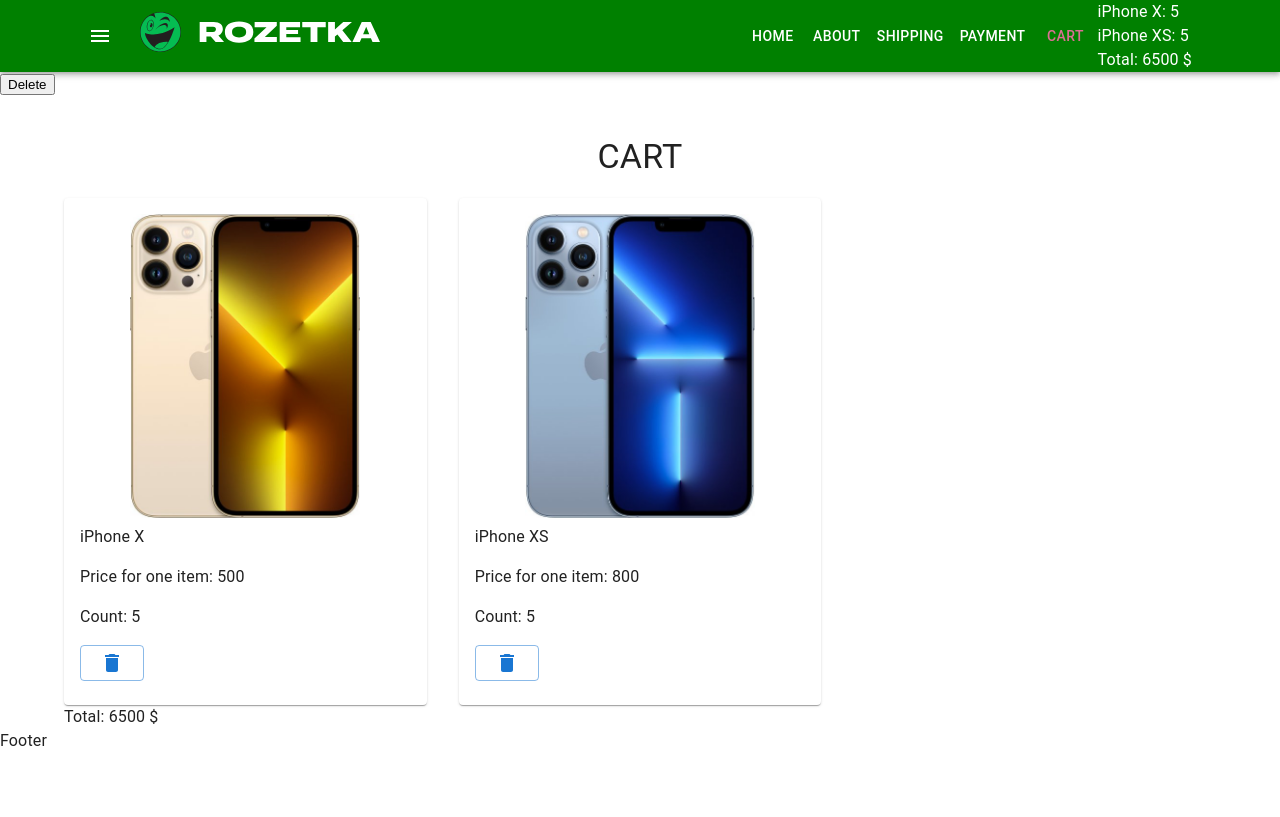
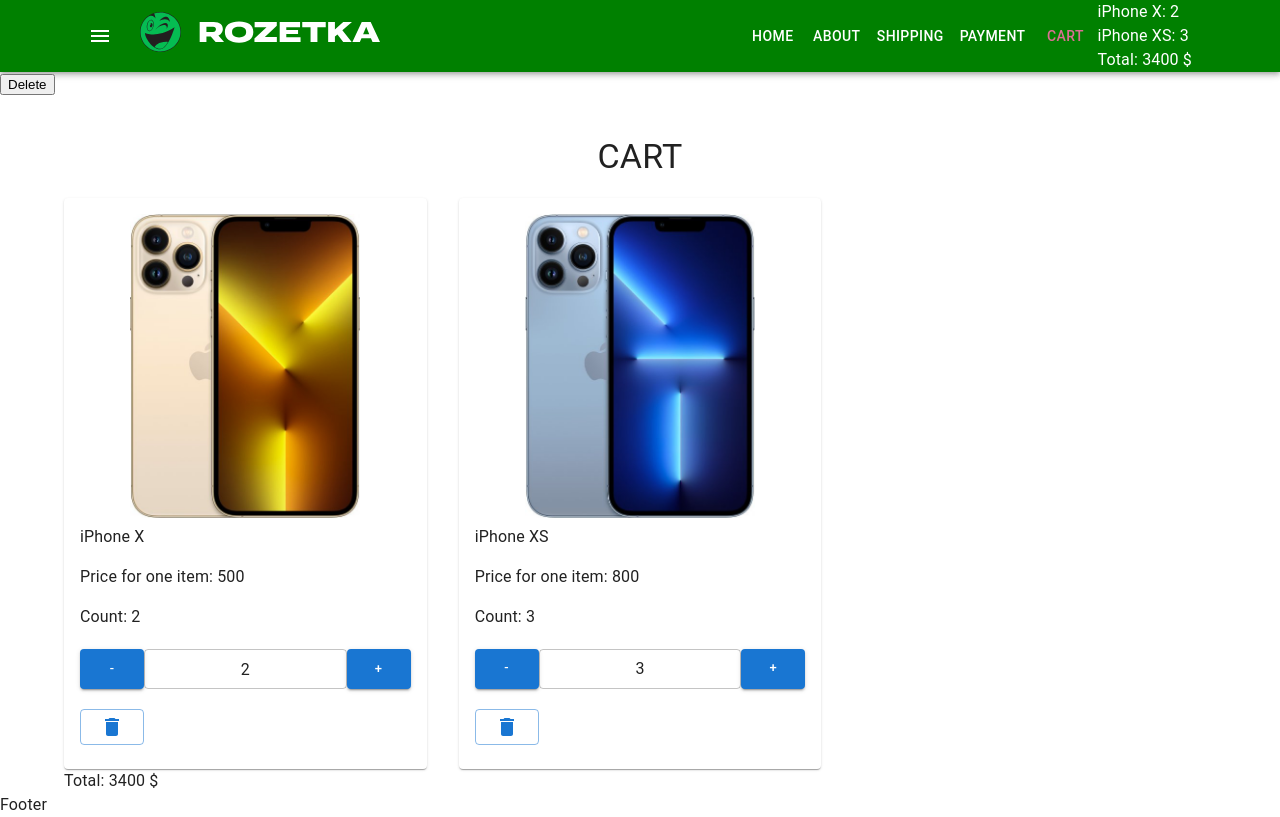
Before and after one commit to gsmoff/todo-react, a React (Create React App) app: page /cart in a window 1280 px wide. Built offline with nearby package versions, Linux system fonts and the light colour scheme.

Commit message:
add comditionals onDecrementClick

```diff
--- a/src/components/Cart/CartProductList.tsx
+++ b/src/components/Cart/CartProductList.tsx
@@ -14,7 +14,8 @@ type Props = {
     [key: number]: Product;
   };
   CartItem?: any;
-  removeProductFromCart?: (id: number) => void
+  removeProductFromCart?: (id: number) => void;
+  changeProductQuantity?: (id: number, count: number) => void;
 };
 
 const CartProductList = ({
@@ -22,6 +23,7 @@ const CartProductList = ({
   productsObject = getProductsObject(productsArray),
   CartItem = CartProductListItem,
   removeProductFromCart,
+  changeProductQuantity,
 }: Props) => {
   return (
     <>
@@ -31,6 +33,7 @@ const CartProductList = ({
           product={productsObject[parseInt(productId)]}
           productCount={productsInCart[parseInt(productId)]}
           removeProductFromCart={removeProductFromCart}
+          changeProductQuantity={changeProductQuantity}
         />
       ))}
     </>
--- a/src/components/Cart/CartProductListItemExtended.tsx
+++ b/src/components/Cart/CartProductListItemExtended.tsx
@@ -2,17 +2,20 @@ import { Card, CardContent, Grid, Button } from "@mui/material";
 import { Product } from "components/Products/productsArray";
 import "./CartProductListItemExtended.scss";
 import DeleteIcon from "@mui/icons-material/Delete";
+import Guantity from 'components/Guantity/Guantity'
 
 type Props = {
   product: Product;
   productCount: number;
-  removeProductFromCart: (id: number) => void;
+  removeProductFromCart: (id: number) => void
+  changeProductQuantity: (id: number, count: number) => void
 };
 
 const CartProductListItemExtended = ({
   product,
   productCount,
   removeProductFromCart,
+  changeProductQuantity,
 }: Props) => {
   return (
     <Grid item xs={12} sm={4}>
@@ -24,6 +27,18 @@ const CartProductListItemExtended = ({
           <div>{product.name}</div>
           <p>Price for one item: {product.price}</p>
           <p>Count: {productCount}</p>
+          <Guantity
+            minCount={0}
+            count={productCount}
+            onDecrementClick={() => {
+              productCount === 1
+                ? removeProductFromCart(product.id)
+                : changeProductQuantity(product.id, productCount - 1);
+            }}
+            onIncrementClick={() =>
+              changeProductQuantity(product.id, productCount + 1)
+            }
+          />
           <Button
             variant="outlined"
             onClick={() => removeProductFromCart(product.id)}
--- /dev/null
+++ b/src/components/Guantity/Guantity.tsx
@@ -0,0 +1,40 @@
+import React from "react";
+import { Button, TextField } from "@mui/material";
+
+type Props = {
+  onDecrementClick?: () => void;
+  onIncrementClick?: () => void;
+  count: number;
+  minCount?: number;
+};
+
+const Guantity = ({
+  onDecrementClick,
+  onIncrementClick,
+  count,
+  minCount = 1,
+}: Props) => {
+  return (
+    <div className="product-quantity">
+      <Button
+        variant="contained"
+        size="small"
+        onClick={onDecrementClick}
+        disabled={count <= minCount}
+      >
+        -
+      </Button>
+      <TextField size="small" value={count} variant="outlined" />
+      <Button
+        variant="contained"
+        size="small"
+        onClick={onIncrementClick}
+        disabled={count >= 10}
+      >
+        +
+      </Button>
+    </div>
+  );
+};
+
+export default Guantity;
--- a/src/components/Products/ProductsListItem.scss
+++ b/src/components/Products/ProductsListItem.scss
@@ -33,7 +33,7 @@
 .product-quantity {
     display: flex;
     justify-content: center;
-    margin-top: 10px;
+    margin: 20px 0;
     input {
         text-align: center;
     }
--- a/src/components/Products/ProductsListItem.tsx
+++ b/src/components/Products/ProductsListItem.tsx
@@ -9,7 +9,7 @@ import {
 import "../Products/ProductsListItem.scss";
 import React, { useState } from "react";
 import { green } from "@mui/material/colors";
-
+import Guantity from 'components/Guantity/Guantity'
 type Props = {
   id: number;
   name: string;
@@ -55,7 +55,7 @@ const ProductsListItem = ({
           {type}
         </div>
         <div className="product-features">
-          <span>Capacity:</span> {capacity} Gb
+          <span>Capacity:</span > {capacity} Gb
         </div>
         <div className="product-price">Price: {price} $</div>
 
@@ -63,27 +63,11 @@ const ProductsListItem = ({
           <p>Color:{color}</p>
           <button onClick={changeColor}>Change color</button>
         </div>
-
-        <div className="product-quantity">
-          <Button
-            variant="contained"
-            size="small"
-            onClick={onDecrementClick}
-            disabled={count <= 1}
-          >
-            -
-          </Button>
-          <TextField size="small" value={count} variant="outlined" />
-          <Button
-            variant="contained"
-            size="small"
-            onClick={() => setCount(count + 1)}
-
-            disabled={count >= 10}
-          >
-            +
-          </Button>
-        </div>
+        <Guantity
+          onDecrementClick={onDecrementClick}
+          onIncrementClick={onIncrementClick}
+          count={count}
+        />
       </CardContent>
       <CardActions className="btn-wrap">
         <Button
--- a/src/conteiner/App/App.tsx
+++ b/src/conteiner/App/App.tsx
@@ -16,8 +16,8 @@ type AppProps = {
 
 const App = (props: Props) => {
   const [productsInCart, setProductsInCart] = useState<AppProps>({
-    1: 5,
-    2: 5,
+    1: 2,
+    2: 3,
   });
 
   const addProductToCart = (id: number, count: number) => {
@@ -38,6 +38,14 @@ const App = (props: Props) => {
     );
   };
 
+const changeProductQuantity = (id: number, count: number) => {
+  setProductsInCart((prevState: AppProps) => ({
+    ...prevState,
+    [id]: count,
+  }));
+};
+
+
   return (
     <StyledEngineProvider injectFirst>
       <CssBaseline />
@@ -47,6 +55,7 @@ const App = (props: Props) => {
         addProductToCart={addProductToCart}
         productsInCart={productsInCart}
         removeProductFromCart={removeProductFromCart}
+        changeProductQuantity={changeProductQuantity}
       />
       <Footer />
     </StyledEngineProvider>
--- a/src/conteiner/Main/Main.tsx
+++ b/src/conteiner/Main/Main.tsx
@@ -12,13 +12,15 @@ type Props = {
   productsInCart: {
     [id: number]: number;
   };
-  removeProductFromCart:(id:number) => void;
+  removeProductFromCart: (id: number) => void;
+  changeProductQuantity: (id: number, count:number) => void;
 };
 
 const Main = ({
   addProductToCart,
   productsInCart,
   removeProductFromCart,
+  changeProductQuantity,
 }: Props) => {
   return (
     <main>
@@ -34,6 +36,7 @@ const Main = ({
               <CartPage
                 productsInCart={productsInCart}
                 removeProductFromCart={removeProductFromCart}
+                changeProductQuantity={changeProductQuantity}
               />
             }
           />
--- a/src/pages/Cart/CartPage.tsx
+++ b/src/pages/Cart/CartPage.tsx
@@ -8,10 +8,15 @@ type Props = {
   productsInCart: {
     [id: number]: number;
   };
-  removeProductFromCart: (id: number) => void
+  removeProductFromCart: (id: number) => void;
+  changeProductQuantity: (id: number, count: number) => void
 };
 
-const CartPage = ({ productsInCart, removeProductFromCart }: Props) => {
+const CartPage = ({
+  productsInCart,
+  removeProductFromCart,
+  changeProductQuantity,
+}: Props) => {
   return (
     <div>
       <Typography
@@ -28,6 +33,7 @@ const CartPage = ({ productsInCart, removeProductFromCart }: Props) => {
           productsInCart={productsInCart}
           CartItem={CartProductListItemExtended}
           removeProductFromCart={removeProductFromCart}
+          changeProductQuantity={changeProductQuantity}
         />
       </Grid>
 
```
